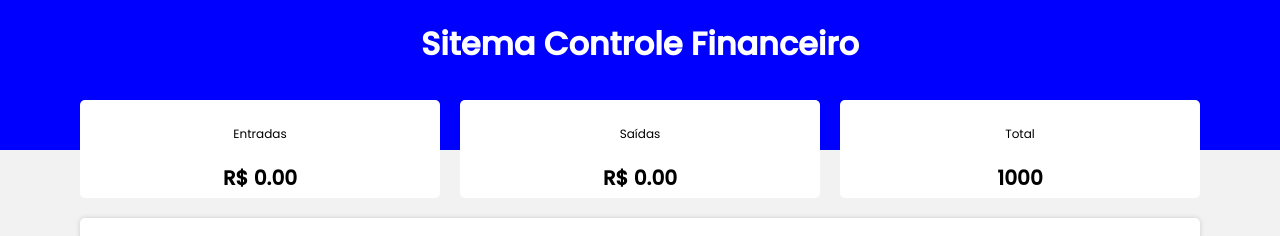
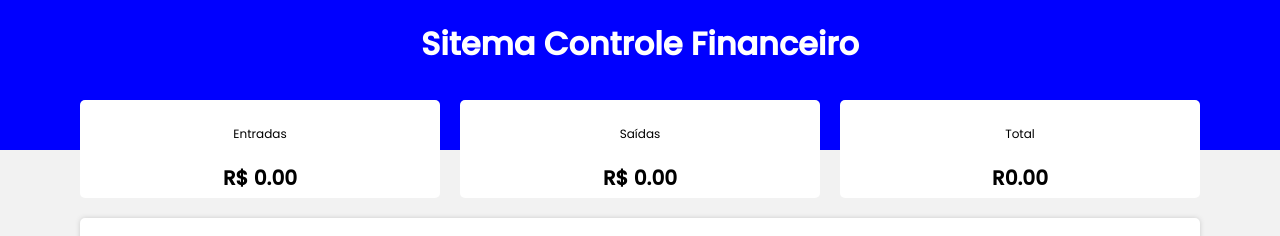
Before and after one commit to AlanFaraj83/Projeto-Controle-de-financas, a React (Create React App) app in the folder financas/: page / in a window 1280 px wide. Shown: the top 236 px of the page. Built offline with nearby package versions, Linux system fonts and the light colour scheme.

Commit message:
:sparkles: Atualizando  pasta Resume o index.js

```diff
--- a/financas/src/components/Resume/index.js
+++ b/financas/src/components/Resume/index.js
@@ -17,7 +17,7 @@ const Resume = ({ income, expense, total}) => {
         <C.Container>
             <ResumeItem title="Entradas" Icon={FaRegArrowAltCircleUp} value= {income} />
             <ResumeItem title="Saídas" Icon={FaRegArrowAltCircleDown} value= {expense}/>
-            <ResumeItem title="Total" Icon={FaDollarSign} value= "1000"/>
+            <ResumeItem title="Total" Icon={FaDollarSign} value= {total}/>
         </C.Container>
     )
 }
```
